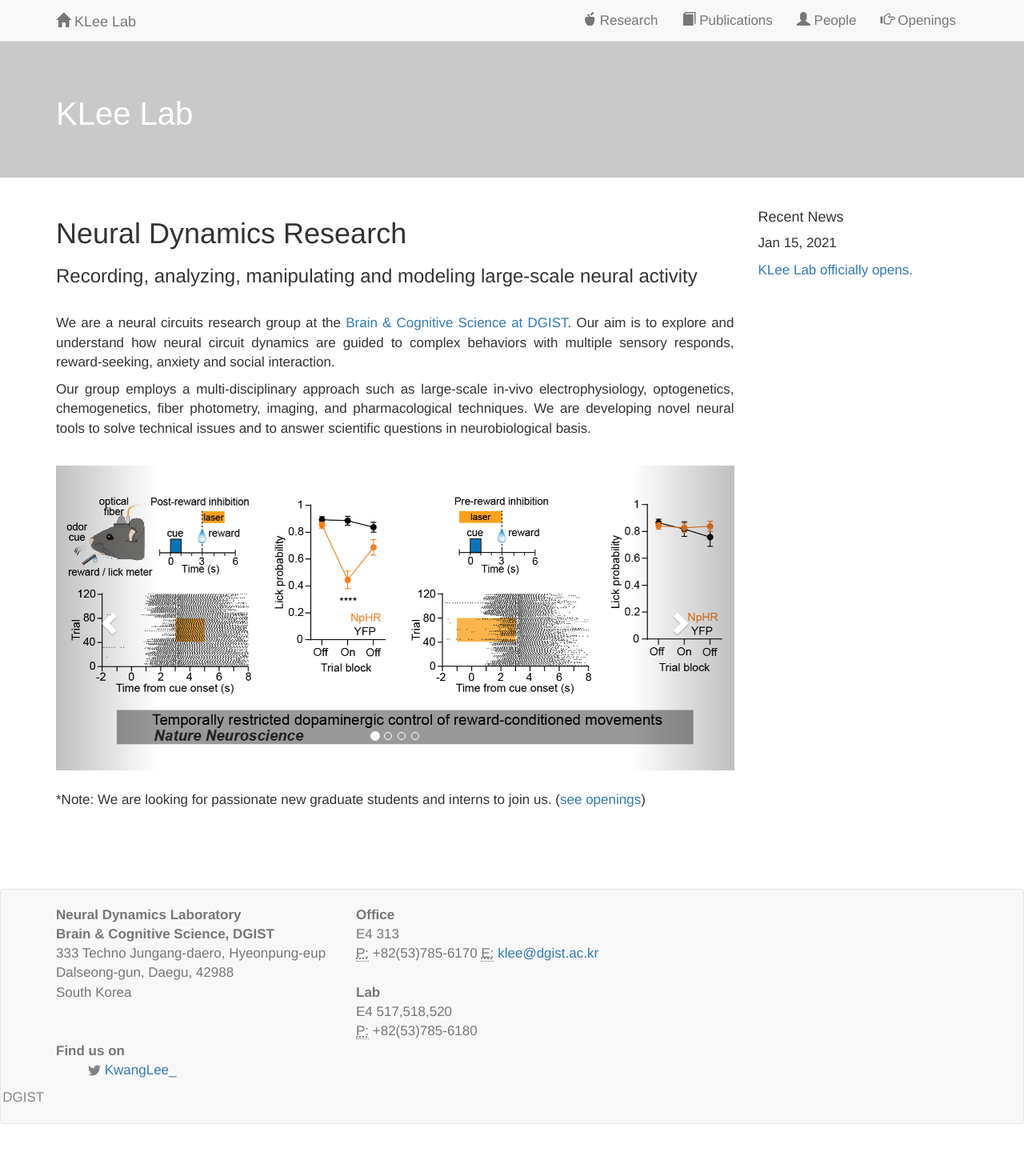
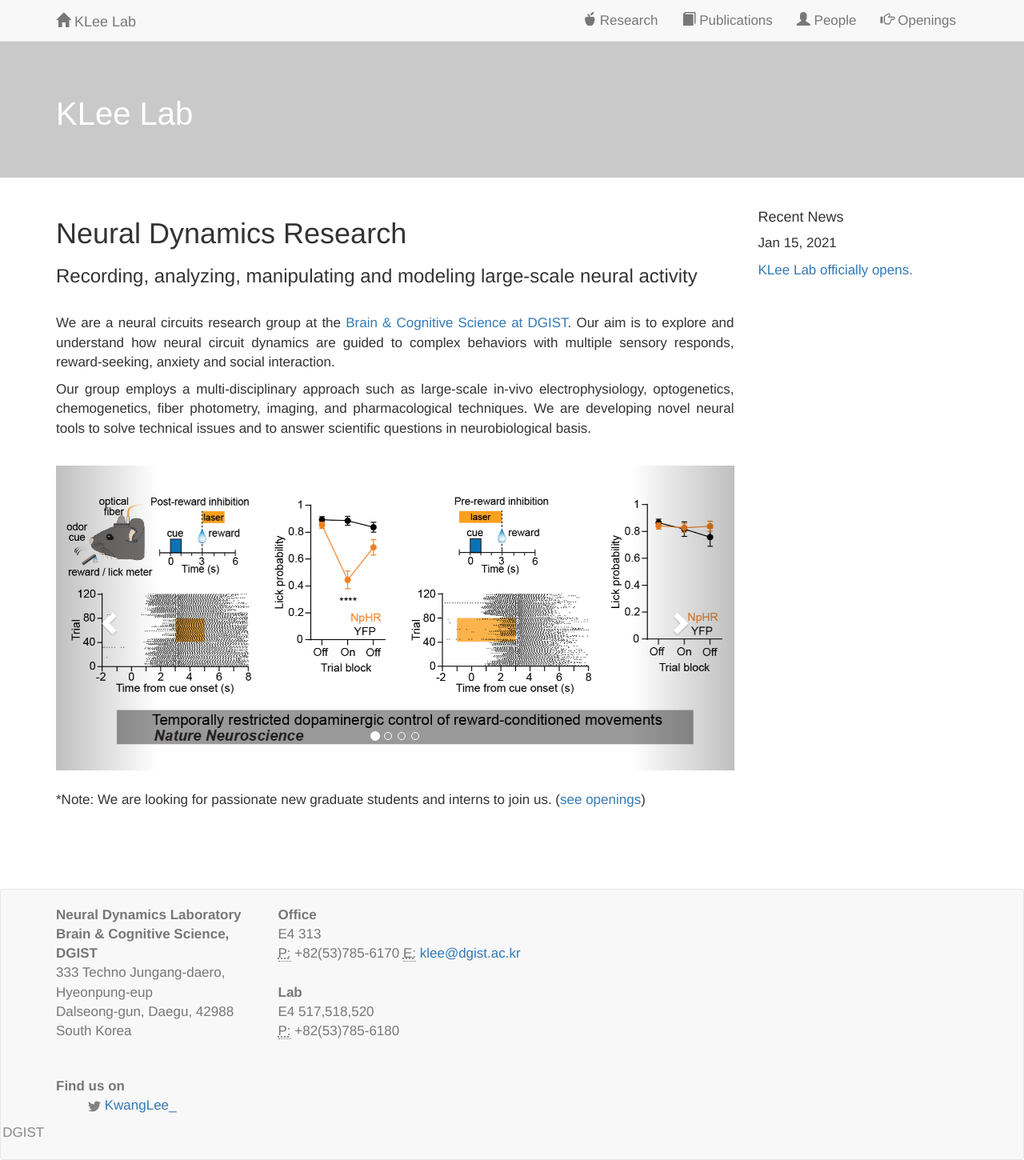
Before and after one commit to kleelab/kleelab.github.io, a Jekyll site: the page built from index.html, in a window 1280 px wide. Shown: the whole page at 80% size. Built offline with Jekyll 4.4.1, drawn with Linux system fonts in a browser that asks for light colours; nearby versions of some CDN libraries; a style sheet for code colours, icons or effects is not loaded; before the commit the page ends 1405 px from its top, so only the background shows below that.

Commit message:
Update footer.html

```diff
--- a/_includes/footer.html
+++ b/_includes/footer.html
@@ -4,7 +4,7 @@
 
         <div class="address">
             <div class="row">
-                <div class="col-md-4">
+                <div class="col-md-3">
                     <address>
                         <strong>Neural Dynamics Laboratory</strong><br>
                         <strong>Brain & Cognitive Science, DGIST</strong><br>
@@ -12,9 +12,9 @@
                         Dalseong-gun, Daegu, 42988<br />
                         South Korea<br /> <br>
                     </address>
-                </col-md-4>
+                </col-md-3>
                 </div>
-                <col-md-4>
+                <col-md-3>
                     <strong>Office</strong><br>
                     E4 313<br />
                         <abbr title="Phone">P:</abbr> +82(53)785-6170
@@ -24,7 +24,7 @@
                      <strong>Lab</strong><br>
                      E4 517,518,520<br />
                         <abbr title="Phone">P:</abbr> +82(53)785-6180</a> <br>
-                </col-md-4>
+                </col-md-3>
                 </div>
                 <col-md-1>
                     <strong>Find us on</strong>
```
